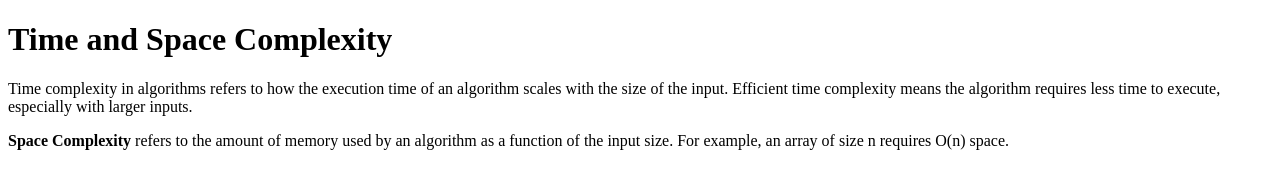
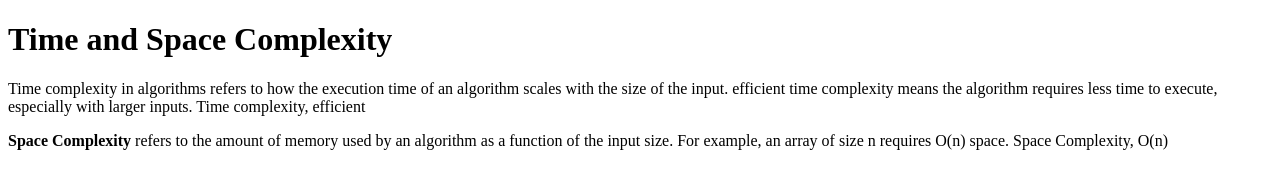
Before and after one commit to acciojob/time-and-space-complexity-Charu-Yadav, a website: page main.html in a window 1280 px wide. Drawn offline with Linux system fonts and the light colour scheme.

Commit message:
created a submission

```diff
--- a/main.html
+++ b/main.html
@@ -11,12 +11,13 @@
 	<h1>Time and Space Complexity</h1>
 
   <p>
-  Time complexity in algorithms refers to how the execution time of an algorithm scales with the size of the input. Efficient time complexity means the algorithm requires less time to execute, especially with larger inputs.
-  </p>
+  Time complexity in algorithms refers to how the execution time of an algorithm scales with the size of the input. efficient time complexity means the algorithm requires less time to execute, especially with larger inputs.
+   Time complexity, efficient
+</p>
 
   <p>
   <b>Space Complexity</b> refers to the amount of memory used by an algorithm as a function of the input size. For example, an array of size n requires O(n) space.
-  </p>
+  Space Complexity, O(n) </p>
     <script type="text/javascript" src="./script.js">
 </script>
 
```
